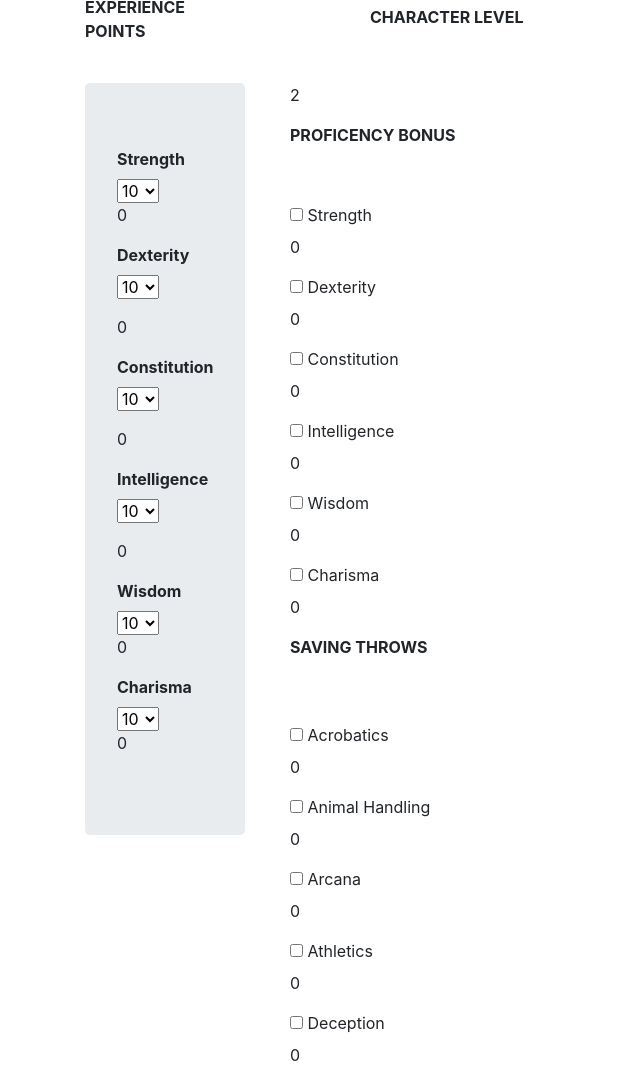
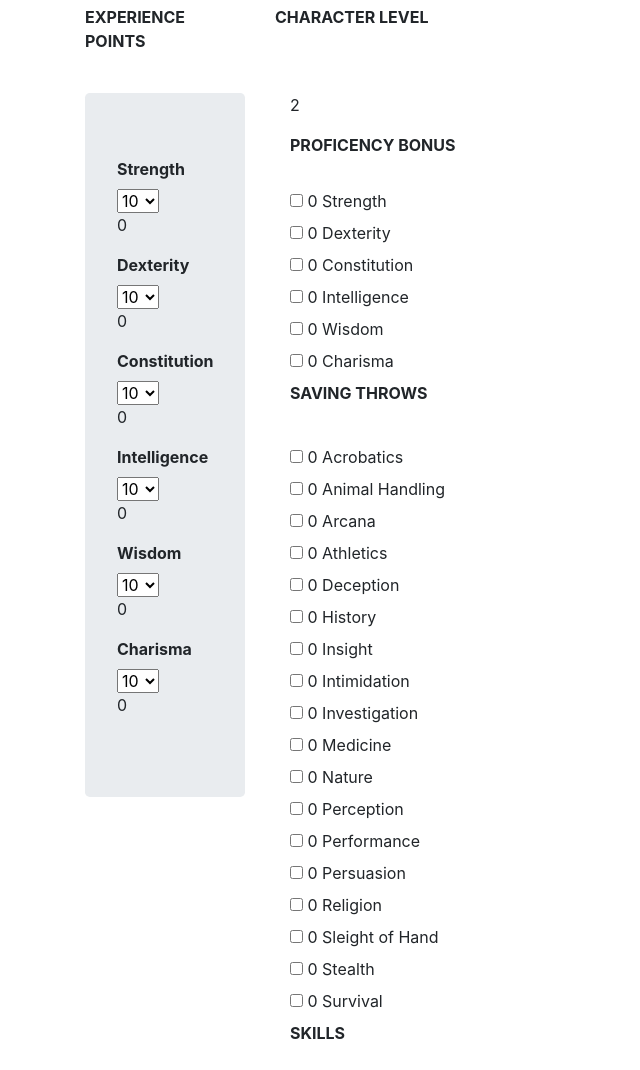
Before and after one commit to Learas/DnD-Website, a website: page HTML Übung/Character Sheet/Character_Sheet_new.html in a window 1280 px wide. Shown: the part 123-1193 px from the top of the page, without its empty margins (0-640 px from the left). Drawn offline with nearby package versions, Linux system fonts and the light colour scheme; files whose address does not match are found by name.

Commit message:
Bootstrap working again Beautification

```diff
--- a/HTML Übung/Character Sheet/Character_Sheet_new.html
+++ b/HTML Übung/Character Sheet/Character_Sheet_new.html
@@ -6,19 +6,26 @@
     <meta http-equiv="X-UA-Compatible" content="ie=edge">
     <meta name="description" content="Character Sheet">
         <meta name="author" content="Learas">
-
         <!--Einbindung bootstrap-->
+        <link rel="stylesheet" href="https://stackpath.bootstrapcdn.com/bootstrap/4.1.3/css/bootstrap.min.css"
+        integrity="sha384-MCw98/SFnGE8fJT3GXwEOngsV7Zt27NXFoaoApmYm81iuXoPkFOJwJ8ERdknLPMO" crossorigin="anonymous">
         <link rel="stylesheet" href="Character_Sheet_new-Dateien/bootstrap.css" integrity="sha384-MCw98/SFnGE8fJT3GXwEOngsV7Zt27NXFoaoApmYm81iuXoPkFOJwJ8ERdknLPMO" crossorigin="anonymous">
 
         <!-- Einbindung jQuery-->
+        <script src="https://code.jquery.com/jquery-3.3.1.slim.min.js" integrity="sha384-q8i/X+965DzO0rT7abK41JStQIAqVgRVzpbzo5smXKp4YfRvH+8abtTE1Pi6jizo"
+            crossorigin="anonymous"></script>
+        <script src="https://cdnjs.cloudflare.com/ajax/libs/popper.js/1.14.3/umd/popper.min.js" integrity="sha384-ZMP7rVo3mIykV+2+9J3UJ46jBk0WLaUAdn689aCwoqbBJiSnjAK/l8WvCWPIPm49"
+            crossorigin="anonymous"></script>
+        <script src="https://stackpath.bootstrapcdn.com/bootstrap/4.1.3/js/bootstrap.min.js" integrity="sha384-ChfqqxuZUCnJSK3+MXmPNIyE6ZbWh2IMqE241rYiqJxyMiZ6OW/JmZQ5stwEULTy"
+            crossorigin="anonymous"></script>
         <script src="Character_Sheet_new-Dateien/jquery-3.js" integrity="sha384-q8i/X+965DzO0rT7abK41JStQIAqVgRVzpbzo5smXKp4YfRvH+8abtTE1Pi6jizo" crossorigin="anonymous"></script>
         <script src="Character_Sheet_new-Dateien/popper.js" integrity="sha384-ZMP7rVo3mIykV+2+9J3UJ46jBk0WLaUAdn689aCwoqbBJiSnjAK/l8WvCWPIPm49" crossorigin="anonymous"></script>
         <script src="Character_Sheet_new-Dateien/bootstrap.js" integrity="sha384-ChfqqxuZUCnJSK3+MXmPNIyE6ZbWh2IMqE241rYiqJxyMiZ6OW/JmZQ5stwEULTy" crossorigin="anonymous"></script>
 
+
     <title>Character Sheet</title>
-
     <link rel="stylesheet" href="HTML Übung\Character Sheet\Styles-Character_Sheet.css">
-   <!--  Character_Sheet_new-Dateien/Styles-Character_Sheet.css - vorheriges .css -->
+   <!--Character_Sheet_new-Dateien/Styles-Character_Sheet.css - vorheriges .css -->
 </head>
 <body>
 <br>
@@ -117,28 +124,35 @@
 
         <div class="col-2">
 
-            <input type="number" name="ExperiencePoints" id="ExperiencePoints" value="0" min="0">
-            <br>
+            <input type="number" name="ExperiencePoints" id="ExperiencePoints" value="0" min="0" style="padding-left: 5px; width: 99%">
 
-            <p><b>EXPERIENCE POINTS</b></p>
+
 
         </div>
 
-    <div class="col-1"></div>
 
         <div class="col-2">
 
-            <label for="CharacterLevel">
-                <p id="CharacterLevel"> 1 </p>
-                <b>CHARACTER LEVEL</b>
-            </label>
-            <p id=CharacterLevelGlobal></p>
+            <p id="CharacterLevel" >1</p>
 
            </div>
+
 
     <div class="col-7"></div>
 
     </div>
+    <!--End Row-->
+    <div class="row">
+        <div class="col-2">
+                <p><b>EXPERIENCE POINTS</b></p>
+        </div>
+        <div class="col-2">
+                <p><b>CHARACTER LEVEL</b></p>
+        </div>
+        <div class="col-7"></div>
+
+    </div>
+    <!--End Row-->
 
 </div>
 <br>
@@ -159,7 +173,6 @@
                     <div class="form-group static">
 
                         <label for="Strength"><b>Strength</b></label>
-
 
                             <select class="form-control_saving-throws" id="AbilityScoreStrength">
                                 <option value="Strength01">1</option>
@@ -184,13 +197,11 @@
                                 <option value="Strength20">20</option>
                             </select>
                             <p id="AbilityScoreModifierStrength">0</p>
-
-
-
                     </div>
 
                     <div class="form-group static">
                     <label for="Dexterity"><b>Dexterity</b></label>
+
                         <select class="form-control_saving-throws" id="AbilityScoreDexterity">
                             <option value="Dexterity01">1</option>
                             <option value="Dexterity02">2</option>
@@ -213,8 +224,8 @@
                             <option value="Dexterity19">19</option>
                             <option value="Dexterity20">20</option>
                         </select>
+                        <p id="AbilityScoreModifierDexterity">0</p>
                     </div>
-                    <p id="AbilityScoreModifierDexterity">0</p>
 
                     <div class="form-group static">
                         <label for="Constitution"><b>Constitution</b></label>
@@ -240,8 +251,8 @@
                             <option value="Constitution19">19</option>
                             <option value="Constitution20">20</option>
                     </select>
+                    <p id="AbilityScoreModifierConstitution">0</p>
                     </div>
-                    <p id="AbilityScoreModifierConstitution">0</p>
 
                     <div class="form-group static">
                         <label for="Intelligence"><b>Intelligence</b></label>
@@ -267,8 +278,8 @@
                             <option value="Intelligence19">19</option>
                             <option value="Intelligence20">20</option>
                         </select>
+                        <p id="AbilityScoreModifierIntelligence">0</p>
                     </div>
-                    <p id="AbilityScoreModifierIntelligence">0</p>
 
                     <div class="form-group static">
                         <label for="Wisdom"><b>Wisdom</b></label>
@@ -295,7 +306,6 @@
                             <option value="Wisdom20">20</option>
                           </select>
                           <p id="AbilityScoreModifierWisdom">0</p>
-
                     </div>
 
                     <div class="form-group static">
@@ -323,7 +333,6 @@
                             <option value="Charisma20">20</option>
                         </select>
                         <p id="AbilityScoreModifierCharisma">0</p>
-
                     </div>
 
                 </div> <!--JumboTron-->
@@ -339,55 +348,60 @@
 
                 <div class="container">
                             <label for="ProficencyBonus">
-                                <p id="ProficencyBonus"> 2 </p> <b>PROFICENCY BONUS</b>
+                                <p id="ProficencyBonus"> 2 </p>
+                                <b>PROFICENCY BONUS</b>
                             </label>
                 </div>
 
                 <br>
-                <br>
+
+
 
                 <!--Saving Throws-->
                 <div class="container">
                     <div class="checkbox">
                         <label for="checkbox">
-                            <input class="checkbox" type="checkbox" name="SavingThrow" value="SavingThrow" id="CheckboxSavingThrowStrength"> Strength
+                            <input class="checkbox" type="checkbox" name="SavingThrow" value="SavingThrow" id="CheckboxSavingThrowStrength"> <p id="SavingThrowStrength" style="display:inline">0</p> Strength
                         </label>
-                        <p id="SavingThrowStrength">0</p>
+
                     </div>
 
                     <div class="checkbox">
                          <label for="checkbox">
-                            <input class="checkbox" type="checkbox" name="SavingThrow" value="SavingThrow" id="CheckboxSavingThrowDexterity"> Dexterity
+                            <input class="checkbox" type="checkbox" name="SavingThrow" value="SavingThrow" id="CheckboxSavingThrowDexterity"> <p id="SavingThrowDexterity" style="display:inline">0</p> Dexterity
                         </label>
-                        <p id="SavingThrowDexterity">0</p>
+                       <!--
+
+                           <p id="SavingThrowDexterity" style="display:inline">0</p>
+                       -->
                     </div>
 
                     <div class="checkbox">
                         <label for="checkbox">
-                            <input class="checkbox" type="checkbox" name="SavingThrow" value="SavingThrow"id="CheckboxSavingThrowConstitution"> Constitution
+                            <input class="checkbox" type="checkbox" name="SavingThrow" value="SavingThrow"id="CheckboxSavingThrowConstitution"> <p id="SavingThrowConstitution" style="display:inline">0</p> Constitution
                         </label>
-                        <p id="SavingThrowConstitution">0</p>
+
                     </div>
 
                     <div class="checkbox">
                         <label for="checkbox">
-                            <input class="checkbox" type="checkbox" name="SavingThrow" value="SavingThrow" id="CheckboxSavingThrowIntelligence"> Intelligence
+                            <input class="checkbox" type="checkbox" name="SavingThrow" value="SavingThrow" id="CheckboxSavingThrowIntelligence"> <p id="SavingThrowIntelligence" style="display:inline">0</p> Intelligence
                         </label>
-                        <p id="SavingThrowIntelligence">0</p>
+
                     </div>
 
                     <div class="checkbox">
                         <label for="checkbox">
-                            <input class="checkbox" type="checkbox" name="SavingThrow" value="SavingThrow" id="CheckboxSavingThrowWisdom"> Wisdom
+                            <input class="checkbox" type="checkbox" name="SavingThrow" value="SavingThrow" id="CheckboxSavingThrowWisdom"> <p id="SavingThrowWisdom" style="display:inline">0</p> Wisdom
                         </label>
-                        <p id="SavingThrowWisdom">0</p>
+
                         </div>
 
                     <div class="checkbox">
                         <label for="checkbox">
-                            <input class="checkbox" type="checkbox" name="SavingThrow" value="SavingThrow" id="CheckboxSavingThrowCharisma"> Charisma
+                            <input class="checkbox" type="checkbox" name="SavingThrow" value="SavingThrow" id="CheckboxSavingThrowCharisma"> <p id="SavingThrowCharisma" style="display:inline">0</p> Charisma
                         </label>
-                        <p id="SavingThrowCharisma">0</p>
+
                     </div>
 
                         <p><b> SAVING THROWS</b></p>
@@ -395,133 +409,133 @@
                     </div>
                     <!--Saving Throws Container-->
 <br>
-<br>
+
                     <!--Skills-->
                     <div class="container">
                         <div class="checkbox">
                             <label for="checkbox">
-                                <input class="checkbox" type="checkbox" name="Skills" value="Skills" id="CheckboxSkillsAcrobatics"> Acrobatics
+                                <input class="checkbox" type="checkbox" name="Skills" value="Skills" id="CheckboxSkillsAcrobatics"> <p id="SkillsAcrobatics" style="display:inline">0</p> Acrobatics
                             </label>
-                            <p id="SkillsAcrobatics">0</p>
+
                         </div>
 
                         <div class="checkbox">
                             <label for="checkbox">
-                                <input class="checkbox" type="checkbox" name="Skills" value="Skills" id="CheckboxSkillsAnimalHandling"> Animal Handling
+                                <input class="checkbox" type="checkbox" name="Skills" value="Skills" id="CheckboxSkillsAnimalHandling"> <p id="SkillsAnimalHandling" style="display:inline">0</p> Animal Handling
                             </label>
-                            <p id="SkillsAnimalHandling">0</p>
+
                         </div>
 
                         <div class="checkbox">
                             <label for="checkbox">
-                                <input class="checkbox" type="checkbox" name="Skills" value="Skills" id="CheckboxSkillsArcana"> Arcana
+                                <input class="checkbox" type="checkbox" name="Skills" value="Skills" id="CheckboxSkillsArcana"> <p id="SkillsArcana" style="display:inline">0</p> Arcana
                             </label>
-                            <p id="SkillsArcana">0</p>
+
                         </div>
 
                         <div class="checkbox">
                             <label for="checkbox">
-                                <input class="checkbox" type="checkbox" name="Skills" value="Skills" id="CheckboxSkillsAthletics"> Athletics
+                                <input class="checkbox" type="checkbox" name="Skills" value="Skills" id="CheckboxSkillsAthletics"> <p id="SkillsAthletics" style="display:inline">0</p> Athletics
                             </label>
-                               <p id="SkillsAthletics">0</p>
+
                         </div>
 
                         <div class="checkbox">
                             <label for="checkbox">
-                                <input class="checkbox" type="checkbox" name="Skills" value="Skills" id="CheckboxSkillsDeception"> Deception
+                                <input class="checkbox" type="checkbox" name="Skills" value="Skills" id="CheckboxSkillsDeception"> <p id="SkillsDeception" style="display:inline">0</p> Deception
                             </label>
-                            <p id="SkillsDeception">0</p>
+
                         </div>
 
                         <div class="checkbox">
                             <label for="checkbox">
-                                    <input class="checkbox" type="checkbox" name="Skills" value="Skills" id="CheckboxSkillsHistory"> History
+                                    <input class="checkbox" type="checkbox" name="Skills" value="Skills" id="CheckboxSkillsHistory"> <p id="SkillsHistory" style="display:inline">0</p> History
                             </label>
-                            <p id="SkillsHistory">0</p>
+
                         </div>
 
                         <div class="checkbox">
                             <label for="checkbox">
-                                    <input class="checkbox" type="checkbox" name="Skills" value="Skills" id="CheckboxSkillsInsight"> Insight
+                                    <input class="checkbox" type="checkbox" name="Skills" value="Skills" id="CheckboxSkillsInsight"> <p id="SkillsInsight" style="display:inline">0</p> Insight
                             </label>
-                            <p id="SkillsInsight">0</p>
+
                         </div>
 
                         <div class="checkbox">
                             <label for="checkbox">
-                                <input class="checkbox" type="checkbox" name="Skills" value="Skills" id="CheckboxSkillsIntimidation"> Intimidation
+                                <input class="checkbox" type="checkbox" name="Skills" value="Skills" id="CheckboxSkillsIntimidation"> <p id="SkillsIntimidation" style="display:inline">0</p> Intimidation
                             </label>
-                            <p id="SkillsIntimidation">0</p>
+
                         </div>
 
                         <div class="checkbox">
                             <label for="checkbox">
-                                <input class="checkbox" type="checkbox" name="Skills" value="Skills" id="CheckboxSkillsInvestigation"> Investigation
+                                <input class="checkbox" type="checkbox" name="Skills" value="Skills" id="CheckboxSkillsInvestigation"> <p id="SkillsInvestigation" style="display:inline">0</p> Investigation
                             </label>
-                            <p id="SkillsInvestigation">0</p>
+
                         </div>
 
                         <div class="checkbox">
                             <label for="checkbox">
-                                <input class="checkbox" type="checkbox" name="Skills" value="Skills" id="CheckboxSkillsMedicine"> Medicine
+                                <input class="checkbox" type="checkbox" name="Skills" value="Skills" id="CheckboxSkillsMedicine"> <p id="SkillsMedicine"style="display:inline">0</p> Medicine
                             </label>
-                            <p id="SkillsMedicine">0</p>
+
                         </div>
 
                         <div class="checkbox">
                             <label for="checkbox">
-                                <input class="checkbox" type="checkbox" name="Skills" value="Skills" id="CheckboxSkillsNature"> Nature
+                                <input class="checkbox" type="checkbox" name="Skills" value="Skills" id="CheckboxSkillsNature"> <p id="SkillsNature" style="display:inline">0</p> Nature
                             </label>
-                            <p id="SkillsNature">0</p>
+
                         </div>
 
                         <div class="checkbox">
                             <label for="checkbox">
-                                <input class="checkbox" type="checkbox" name="Skills" value="Skills" id="CheckboxSkillsPerception"> Perception
+                                <input class="checkbox" type="checkbox" name="Skills" value="Skills" id="CheckboxSkillsPerception"> <p id="SkillsPerception" style="display:inline">0</p> Perception
                             </label>
-                            <p id="SkillsPerception">0</p>
+
                         </div>
 
                         <div class="checkbox">
                             <label for="checkbox">
-                                    <input class="checkbox" type="checkbox" name="Skills" value="Skills" id="CheckboxSkillsPerformance"> Performance
+                                    <input class="checkbox" type="checkbox" name="Skills" value="Skills" id="CheckboxSkillsPerformance"> <p id="SkillsPerformance" style="display:inline">0</p> Performance
                             </label>
-                            <p id="SkillsPerformance">0</p>
+
                         </div>
 
                         <div class="checkbox">
                                 <label for="checkbox">
-                                        <input class="checkbox" type="checkbox" name="Skills" value="Skills" id="CheckboxSkillsPersuasion"> Persuasion
+                                        <input class="checkbox" type="checkbox" name="Skills" value="Skills" id="CheckboxSkillsPersuasion"> <p id="SkillsPersuasion" style="display:inline">0</p> Persuasion
                                 </label>
-                                <p id="SkillsPersuasion">0</p>
+
                         </div>
 
                         <div class="checkbox">
                                 <label for="checkbox">
-                                        <input class="checkbox" type="checkbox" name="Skills" value="Skills" id="CheckboxSkillsReligion"> Religion
+                                        <input class="checkbox" type="checkbox" name="Skills" value="Skills" id="CheckboxSkillsReligion"> <p id="SkillsReligion" style="display:inline">0</p> Religion
                                 </label>
-                                <p id="SkillsReligion">0</p>
+
                         </div>
 
                         <div class="checkbox">
                                 <label for="checkbox">
-                                        <input class="checkbox" type="checkbox" name="Skills" value="Skills" id="CheckboxSkillsSleightofHand"> Sleight of Hand
+                                        <input class="checkbox" type="checkbox" name="Skills" value="Skills" id="CheckboxSkillsSleightofHand"> <p id="SkillsSleightofHand" style="display:inline">0</p> Sleight of Hand
                                 </label>
-                                <p id="SkillsSleightofHand">0</p>
+
                         </div>
 
                         <div class="checkbox">
                                 <label for="checkbox">
-                                        <input class="checkbox" type="checkbox" name="Skills" value="Skills" id="CheckboxSkillsStealth"> Stealth
+                                        <input class="checkbox" type="checkbox" name="Skills" value="Skills" id="CheckboxSkillsStealth"> <p id="SkillsStealth" style="display:inline">0</p> Stealth
                                 </label>
-                                <p id="SkillsStealth">0</p>
+
                         </div>
 
                         <div class="checkbox">
                                 <label for="checkbox">
-                                        <input class="checkbox" type="checkbox" name="Skills" value="Skills" id="CheckboxSkillsSurvival"> Survival
+                                        <input class="checkbox" type="checkbox" name="Skills" value="Skills" id="CheckboxSkillsSurvival"> <p id="SkillsSurvival" style="display:inline">0</p> Survival
                                 </label>
-                                <p id="SkillsSurvival">0</p>
+
                         </div>
 
                         <p><b> SKILLS </b></p>
```
Also changed, not shown: HTML Übung/Character Sheet/JavaScript_CharacterSheet/Character_Subrace.js (+6 -6 lines). Lines whose indentation alone changed are shown as unchanged.
